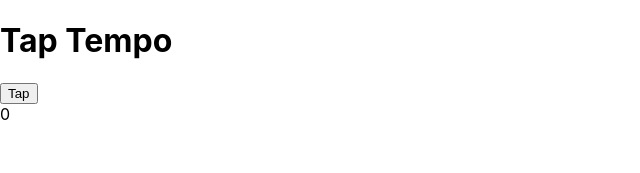
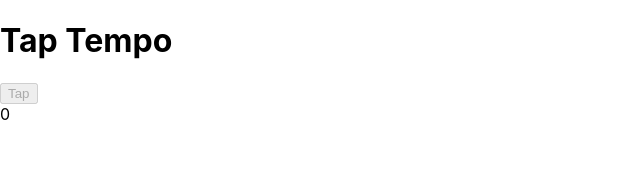
Before and after one commit to jakechaley/taptempo, a React (Create React App) app: page / in a window 1280 px wide. Shown: the top 173 px of the page, without its empty margins (0-640 px from the left). Built offline with nearby package versions, Linux system fonts and the light colour scheme.

Commit message:
Not quite what we want... Disables button

```diff
--- a/src/components/TempoControl.js
+++ b/src/components/TempoControl.js
@@ -4,7 +4,9 @@ class TempoControl extends React.Component {
   constructor(props) {
     super(props);
     this.state = {
-      clickCount: 0
+      clickCount: 0,
+      hasBeenFifteenSeconds: false,
+      disabled: false
     }
   }
 
@@ -12,15 +14,18 @@ class TempoControl extends React.Component {
     this.setState({clickCount: this.state.clickCount + 1})
     if (this.state.clickCount === 0) {
       setTimeout(() => {
+        this.setState({hasBeenFifteenSeconds: true})
         console.log("It's been 15 seconds!");
       }, 15000)
+    } else if (this.state.hasBeenFifteenSeconds === true) {
+      this.setState({disabled: true})
     }
   }
 
   render() {
     return (
       <React.Fragment>
-        <button onClick={this.handleClick}>Tap</button>
+        <button disabled onClick={this.handleClick}>Tap</button>
         <div> {this.state.clickCount}</div>
       </React.Fragment>
     )
```
